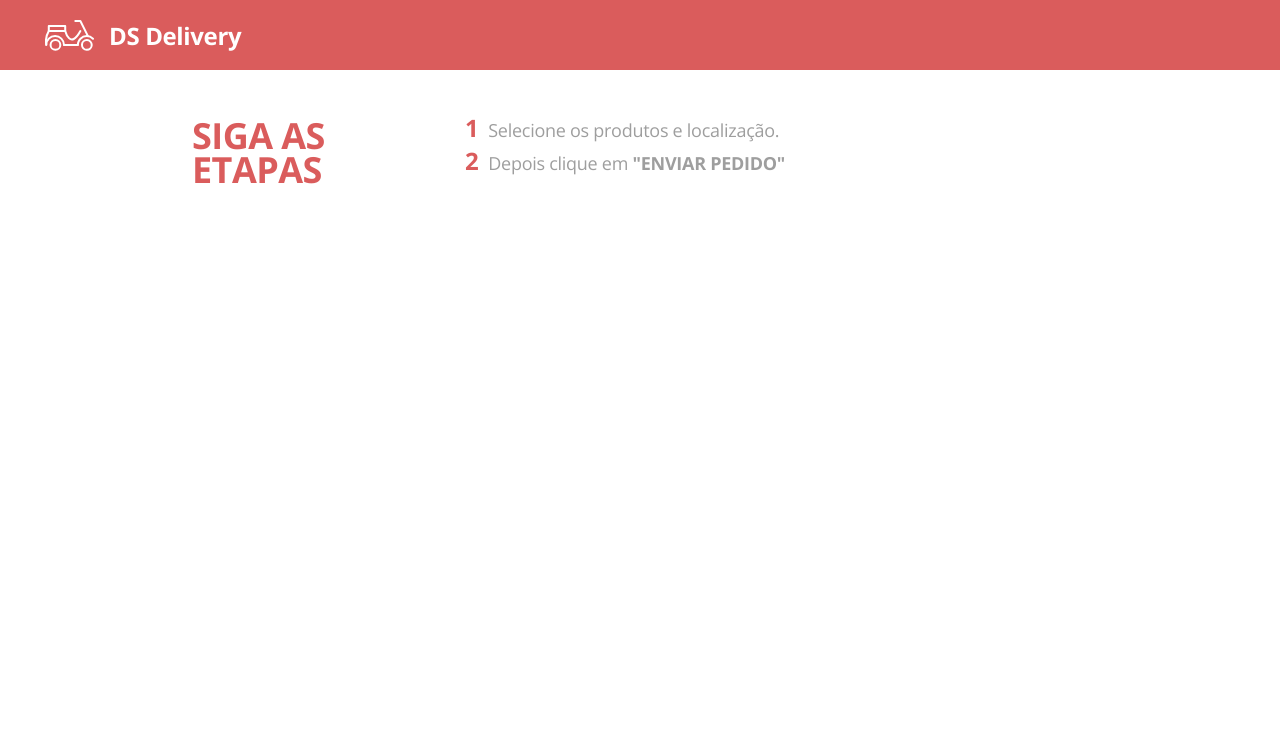
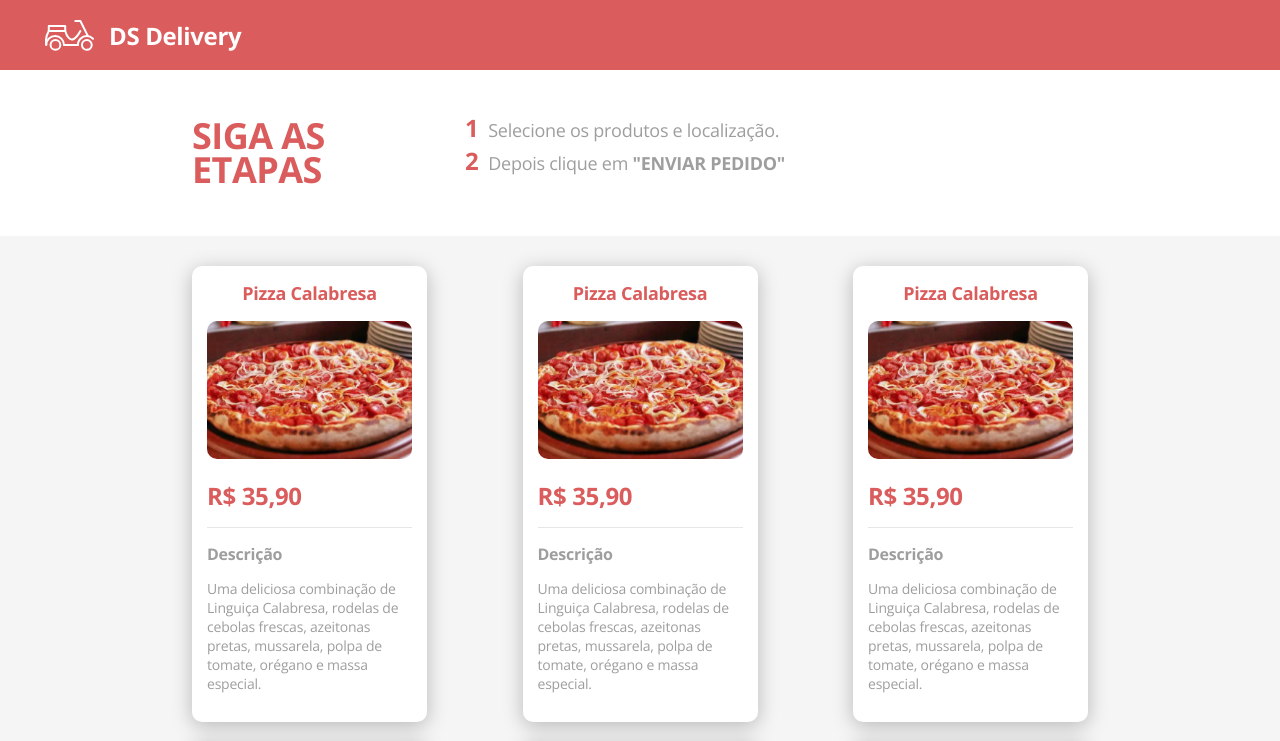
Before and after one commit to DonRenato/dsdeliver-sds2, a React (Create React App) app in the folder front-web/: page /orders in a window 1280 px wide. Shown: the top 741 px of the page. Built offline with nearby package versions, Linux system fonts and the light colour scheme.

Commit message:
create product cardr

```diff
--- /dev/null
+++ b/front-web/src/Orders/ProductCard.tsx
@@ -0,0 +1,21 @@
+import { ReactComponent as Pizza} from './pizza.svg';
+
+function ProductCard(){
+  return(
+    <div className="order-card-container">
+      <h3 className="order-card-title">
+        Pizza Calabresa
+      </h3>
+      <Pizza className="order-card-image" />
+      <h3 className="order-card-price">R$ 35,90</h3>
+      <div className="order-card-description">
+        <h3>Descrição</h3>
+        <p>
+        Uma deliciosa combinação de Linguiça Calabresa, rodelas de cebolas frescas, azeitonas pretas, mussarela, polpa de tomate, orégano e massa especial.
+        </p>
+      </div>
+    </div>
+  );
+}
+
+export default ProductCard
--- /dev/null
+++ b/front-web/src/Orders/ProductsList.tsx
@@ -0,0 +1,19 @@
+import ProductCard from "./ProductCard";
+
+function ProductsList(){
+  return(
+    <div className="orders-list-container">
+      <div className="orders-list-items">
+        <ProductCard />
+        <ProductCard />
+        <ProductCard />
+        <ProductCard />
+        <ProductCard />
+        <ProductCard />
+      </div>
+    </div>
+  );
+}
+
+
+export default ProductsList;
--- a/front-web/src/Orders/index.tsx
+++ b/front-web/src/Orders/index.tsx
@@ -1,3 +1,4 @@
+import ProductsList from './ProductsList';
 import StepsHeader from './StepsHeader';
 import './styles.css';
 
@@ -6,6 +7,7 @@
   return(
     <div className="orders-container">
       <StepsHeader />
+      <ProductsList />
     </div>
   );
 }
```
Also changed, not shown: front-web/src/Orders/pizza.svg (added).
